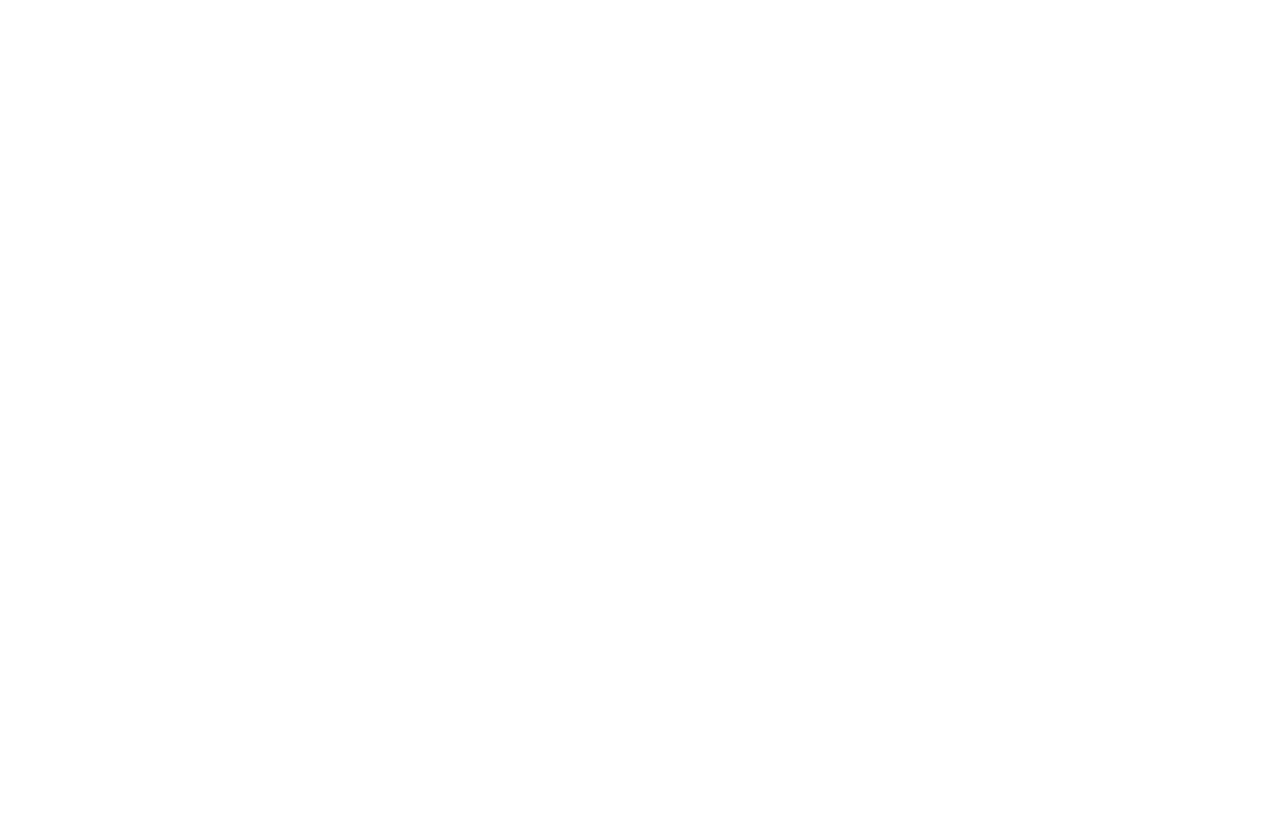
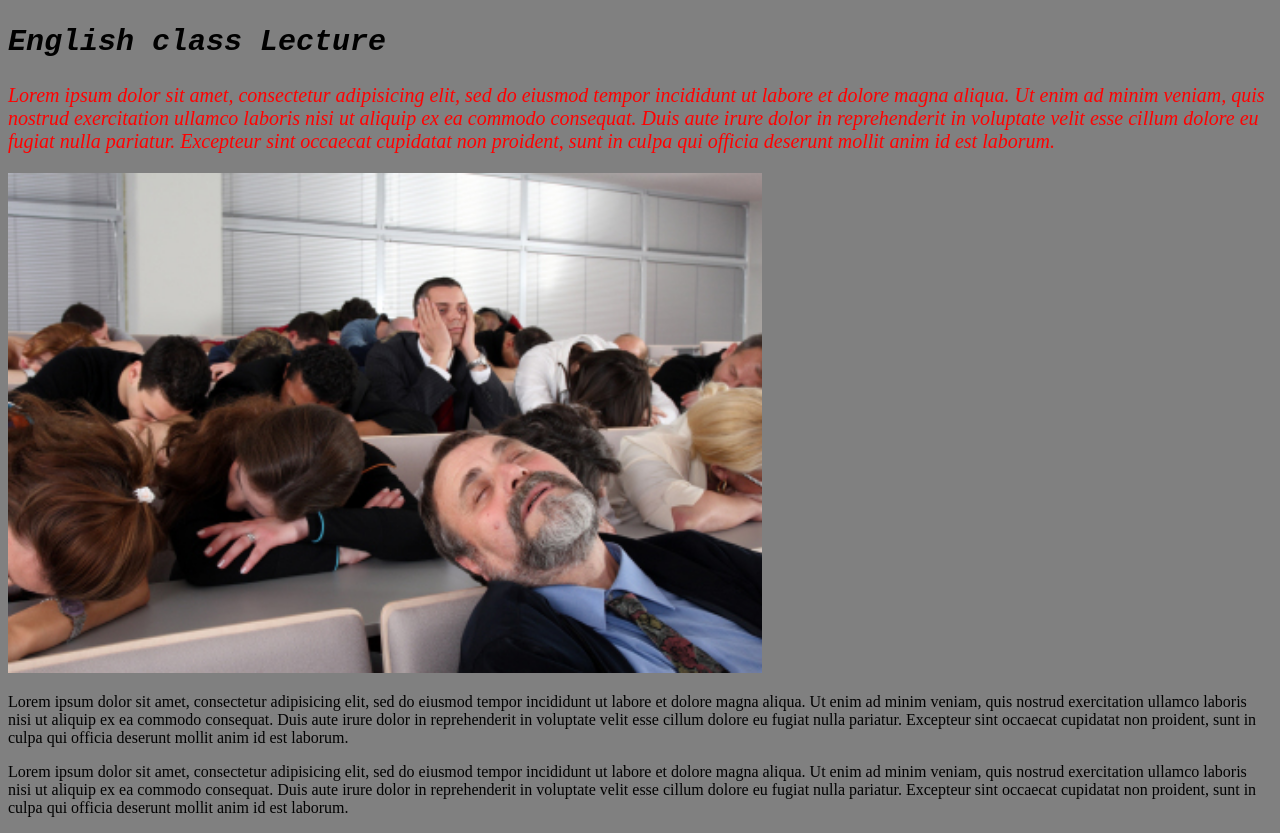
Before and after one commit to Taylorgrohs/boring, a plain HTML site: page index.html in a window 1280 px wide. Before the commit the page ends 800 px from the top, so only its background shows below. Drawn offline with Linux system fonts and the light colour scheme.

Commit message:
boring-project finished

```diff
--- a/css/styles.css
+++ b/css/styles.css
@@ -0,0 +1,21 @@
+h2.intro {
+  font-style: oblique;
+  font-weight: bolder;
+  font-family: monospace;
+  font-size: 30px;
+
+}
+p.intro {
+  font-style: italic;
+  color: red;
+  font-size: 20px;
+}
+
+img.intro {
+  height: 500px;
+  weight: 800px;
+}
+
+body {
+  background-color: grey;
+}
--- a/index.html
+++ b/index.html
@@ -2,9 +2,16 @@
 <html>
   <head>
     <link href="css/styles.css" rel="stylesheet" type="text/css" media="all">
-    <title></title>
+    <title>English Class</title>
   </head>
   <body>
+    <h2 class="intro">English class Lecture</h2>
+
+    <p class="intro"> Lorem ipsum dolor sit amet, consectetur adipisicing elit, sed do eiusmod tempor incididunt ut labore et dolore magna aliqua. Ut enim ad minim veniam, quis nostrud exercitation ullamco laboris nisi ut aliquip ex ea commodo consequat. Duis aute irure dolor in reprehenderit in voluptate velit esse cillum dolore eu fugiat nulla pariatur. Excepteur sint occaecat cupidatat non proident, sunt in culpa qui officia deserunt mollit anim id est laborum.</p>
+    <img class="intro" src="img/lecture.jpg" alt="Lecture classroom">
+    <p> Lorem ipsum dolor sit amet, consectetur adipisicing elit, sed do eiusmod tempor incididunt ut labore et dolore magna aliqua. Ut enim ad minim veniam, quis nostrud exercitation ullamco laboris nisi ut aliquip ex ea commodo consequat. Duis aute irure dolor in reprehenderit in voluptate velit esse cillum dolore eu fugiat nulla pariatur. Excepteur sint occaecat cupidatat non proident, sunt in culpa qui officia deserunt mollit anim id est laborum.</p>
+    <p> Lorem ipsum dolor sit amet, consectetur adipisicing elit, sed do eiusmod tempor incididunt ut labore et dolore magna aliqua. Ut enim ad minim veniam, quis nostrud exercitation ullamco laboris nisi ut aliquip ex ea commodo consequat. Duis aute irure dolor in reprehenderit in voluptate velit esse cillum dolore eu fugiat nulla pariatur. Excepteur sint occaecat cupidatat non proident, sunt in culpa qui officia deserunt mollit anim id est laborum.</p>
+
 
   </body>
 </html>
```
Also changed, not shown: img/lecture.jpg (added).
